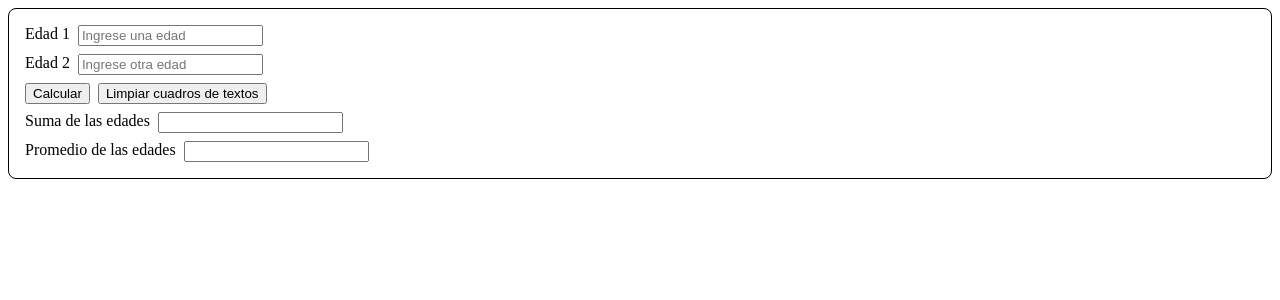
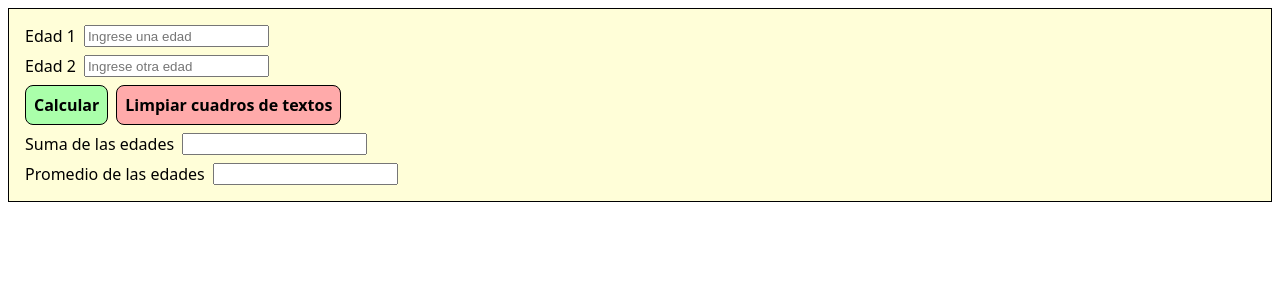
Before and after one commit to gurpreet808/LAB_IV_4B_Ejercicios, an Angular app: page / in a window 1280 px wide. Shown: the top 300 px of the page. Built offline with nearby package versions, Linux system fonts and the light colour scheme.

Commit message:
Agrego más estilos

```diff
--- a/src/app/app.component.html
+++ b/src/app/app.component.html
@@ -13,8 +13,8 @@
   </div>
 
   <div id="button_container">
-    <button (click)="calcular()">Calcular</button>
-    <button (click)="limpiar()">Limpiar cuadros de textos</button>
+    <button (click)="calcular()" id="btn_calcular">Calcular</button>
+    <button (click)="limpiar()" id="btn_limpiar">Limpiar cuadros de textos</button>
   </div>
 
   <div id="rdos_container">
--- a/src/app/app.component.scss
+++ b/src/app/app.component.scss
@@ -6,7 +6,9 @@ div#main_container {
 
     border: 1px solid black;
     padding: 1rem;
-    border-radius: 0.5rem;
+    background-color: #fffed8;
+
+    font-family: system-ui;
 }
 
 div#edadForm {
@@ -43,3 +45,20 @@ div[name="rdo_container"] {
     flex-wrap: wrap;
     gap: 0.5rem;
 }
+
+div#button_container>button {
+    padding: 0.5rem;
+    border-radius: 0.5rem;
+    border: 1px solid black;
+    font-family: system-ui;
+    font-weight: bold;
+    font-size: 1rem;
+}
+
+button#btn_calcular {
+    background-color: #aaffaa;
+}
+
+button#btn_limpiar {
+    background-color: #ffaaaa;
+}
```
